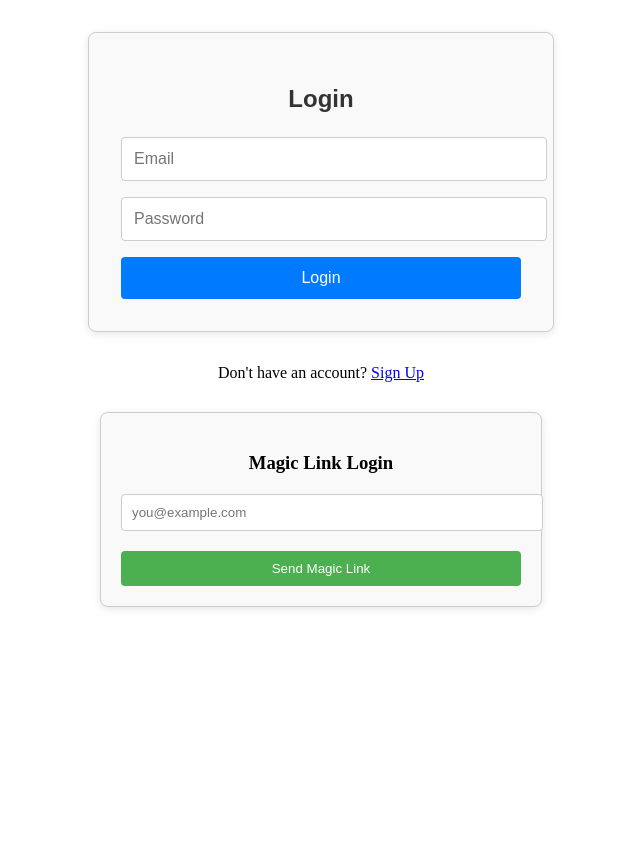
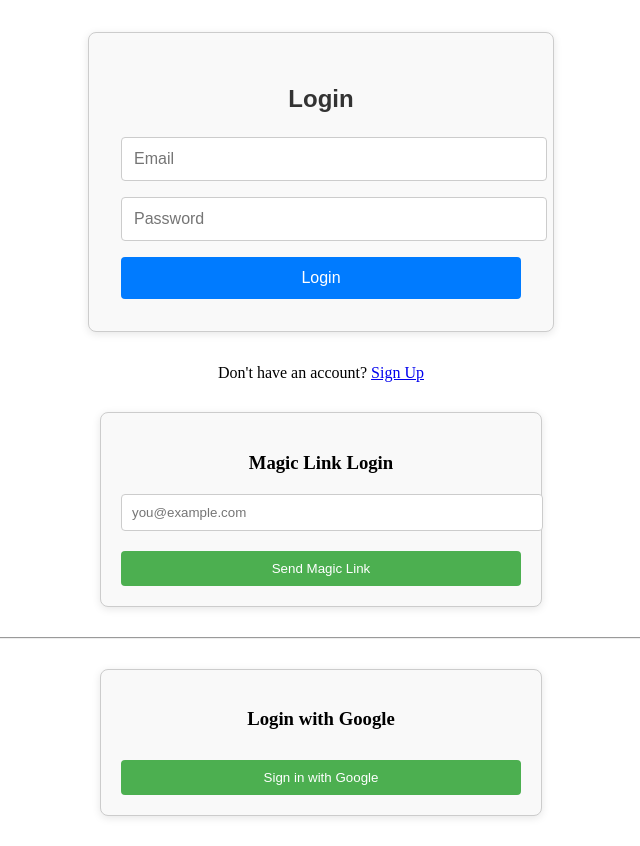
Before and after one commit to Muhammad-Abid11/Tutorial-Supabase, a React (Create React App) app: page / in a window 1280 px wide. Shown: the whole page, without its empty margins (319-959 px from the left). Before the commit the page ends 800 px from the top, so only its background shows below. Built offline with nearby package versions, Linux system fonts and the light colour scheme.

Commit message:
feat: integrate google auth by supabase

```diff
--- /dev/null
+++ b/src/components/GoogleAuth.jsx
@@ -0,0 +1,59 @@
+import React from 'react';
+import { supabase } from '../supabaseClient';
+
+const GoogleAuth = () => {
+    const handleGoogleLogin = async () => {
+        const { error } = await supabase.auth.signInWithOAuth({
+            provider: 'google',
+            options: {
+                redirectTo: `${window.location.origin}/tasks`, // Redirect after login
+            },
+        });
+
+        if (error) console.error('Google Login Error:', error.message);
+    };
+
+    return (
+        <div
+            style={{
+                maxWidth: '400px',
+                margin: '30px auto',
+                padding: '20px',
+                border: '1px solid #ccc',
+                borderRadius: '8px',
+                boxShadow: '0 2px 8px rgba(0, 0, 0, 0.1)',
+                backgroundColor: '#f9f9f9',
+            }}>
+            <h3 style={{ textAlign: 'center', marginBottom: '20px' }}>Login with Google</h3>
+            <button onClick={handleGoogleLogin}
+                style={{
+                    width: '100%',
+                    padding: '10px',
+                    backgroundColor: '#4CAF50',
+                    color: 'white',
+                    border: 'none',
+                    borderRadius: '4px',
+                    cursor: 'pointer',
+                    marginTop: '10px',
+                }}>Sign in with Google</button>
+        </div>
+    );
+};
+
+export default GoogleAuth;
+
+
+/*
+https://supabase.com/docs/guides/auth/social-login/auth-google
+
+⚙️ Enable Google in Supabase Dashboard
+Go to Supabase → Auth → Providers
+
+Enable Google
+
+Enter:
+Client ID and Client Secret (from your Google Console -->https://console.cloud.google.com/apis/credentials?)
+(Google sy ye details lyne k bad wahn  (Authorized redirect URIs) me apne Redirect URI
+        supabase k Redirect URI add karein jo apko supabase me google toggle on krne waly section me nichy milyga )
+
+*/
--- a/src/pages/Login.jsx
+++ b/src/pages/Login.jsx
@@ -3,6 +3,7 @@ import { useNavigate, Link } from 'react-router-dom';
 import { supabase } from '../supabaseClient';
 import AuthForm from '../components/AuthForm';
 import MagicLinkAuth from '../components/MagicLinkAuth';
+import GoogleAuth from '../components/GoogleAuth';
 
 const Login = () => {
   const navigate = useNavigate();
@@ -38,6 +39,8 @@ const Login = () => {
       </p>
     </div>
     <MagicLinkAuth />
+    <hr />
+    <GoogleAuth />
   </>
   );
 };
```
